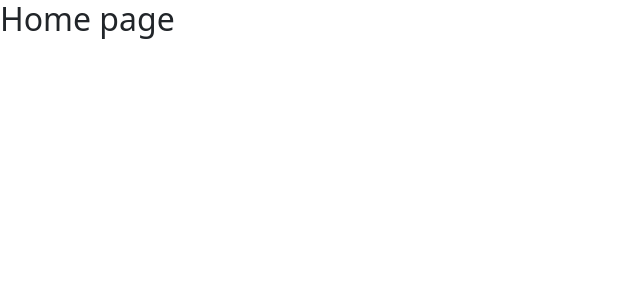
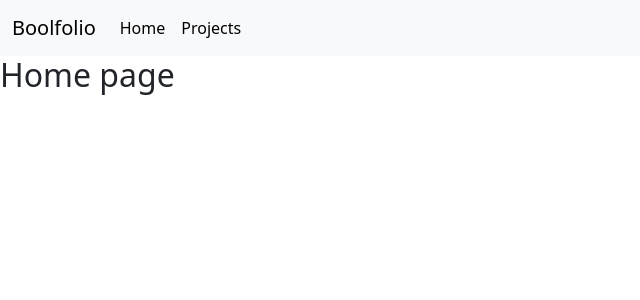
Before and after one commit to Paolacocc/vite-boolfolio, a Vue app: page / in a window 1280 px wide. Shown: the top 300 px of the page, without its empty margins (0-640 px from the left). Built offline with nearby package versions, Linux system fonts and the light colour scheme.

Commit message:
Add navBar

```diff
--- a/src/App.vue
+++ b/src/App.vue
@@ -1,10 +1,15 @@
 <script>
+import AppHeader from './components/AppHeader.vue';
+
 export default {
-
+  components: {
+    AppHeader
+  }
 }
 </script>
 
 <template>
+  <AppHeader />
   <router-view />
 </template>
 
--- /dev/null
+++ b/src/components/AppHeader.vue
@@ -0,0 +1,41 @@
+<script>
+export default {
+    name: "AppHeader",
+    data() {
+        return {
+            menuItems: [
+                {
+                    label: "Home",
+                    routeName: "home"
+                },
+                {
+                    label: "Projects",
+                    routeName: "projects"
+                }
+            ]
+        }
+    }
+}
+</script>
+
+<template>
+    <header>
+        <nav class="navbar navbar-expand-lg bg-body-tertiary">
+            <div class="container-fluid">
+                <a class="navbar-brand" href="#">Boolfolio</a>
+                <button class="navbar-toggler" type="button" data-bs-toggle="collapse" data-bs-target="#navbarNav"
+                    aria-controls="navbarNav" aria-expanded="false" aria-label="Toggle navigation">
+                    <span class="navbar-toggler-icon"></span>
+                </button>
+                <div class="collapse navbar-collapse" id="navbarNav">
+                    <ul class="navbar-nav">
+                        <li class="nav-item" v-for="item in menuItems">
+                            <router-link :to="{ name: item.routeName }" class="nav-link active" aria-current="page">{{
+                                item.label }}</router-link>
+                        </li>
+                    </ul>
+                </div>
+            </div>
+        </nav>
+    </header>
+</template>
```
